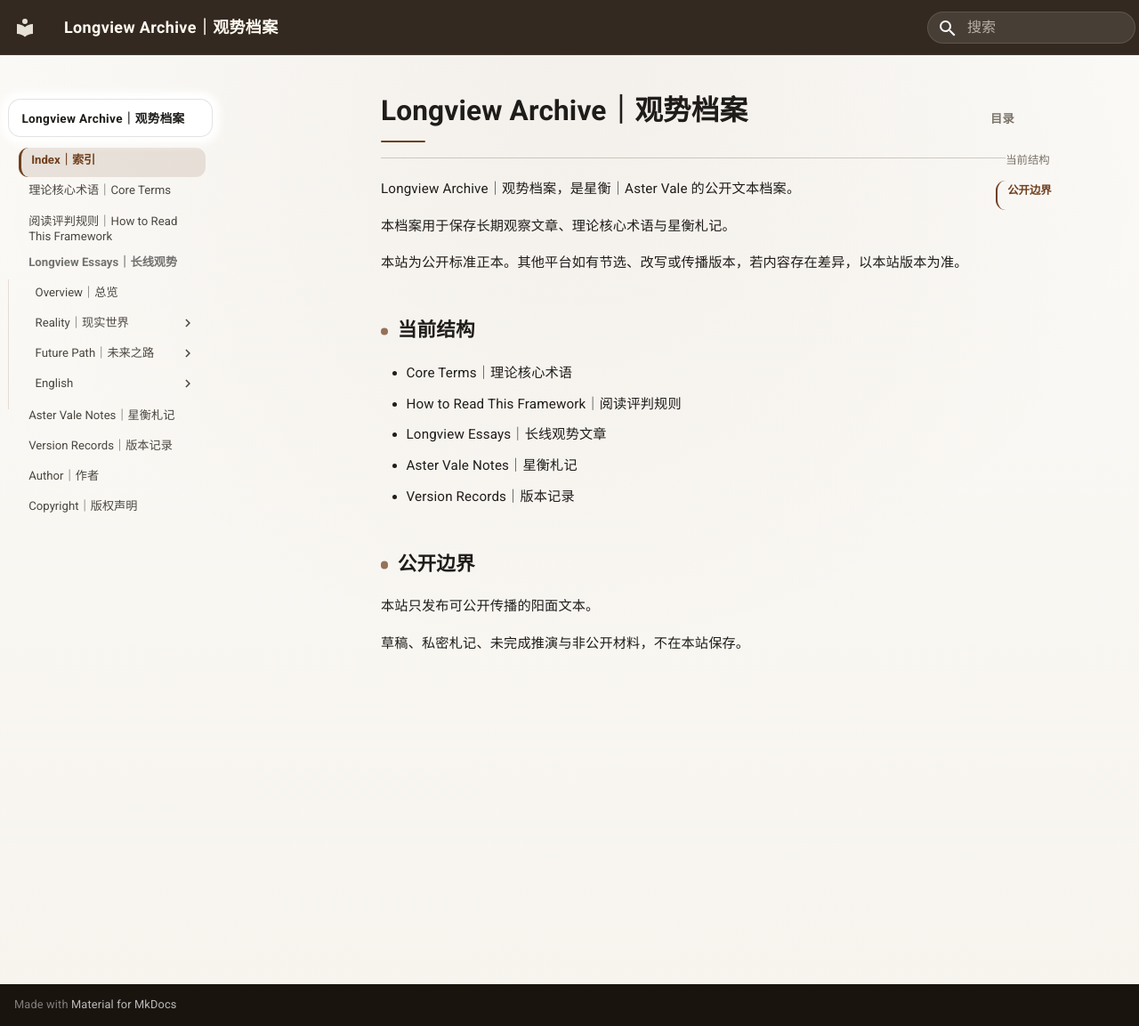
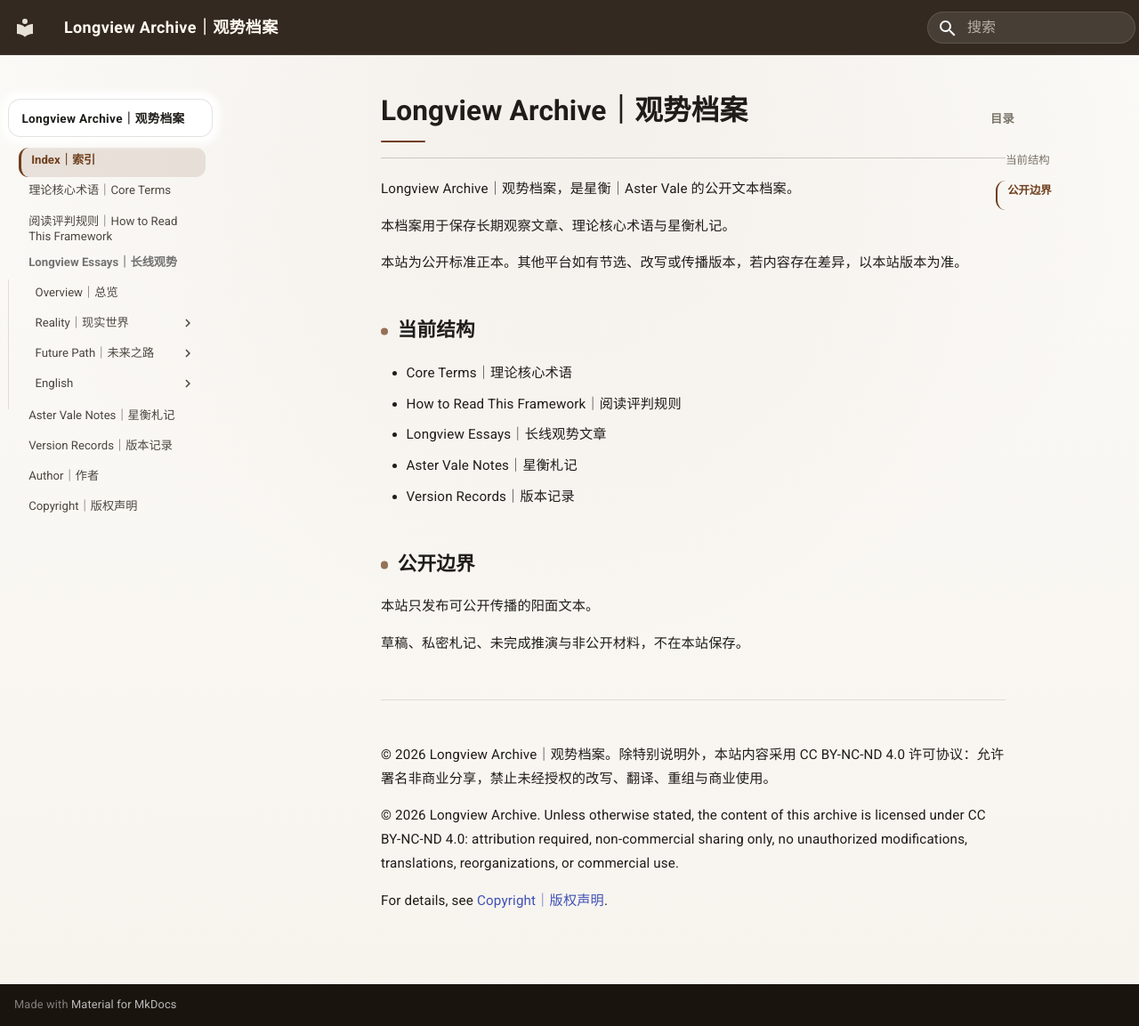
Before and after one commit to guanshi1688/longview-archive, an MkDocs documentation site: the page built from docs/index.md, in a window 1280 px wide and 1153 px high. Shown: the whole window at 89% size. Built offline with MkDocs 1.6.1 and Material for MkDocs 9.7.7, drawn with Linux system fonts in a browser that asks for light colours.

Commit message:
Update index.md

```diff
--- a/docs/index.md
+++ b/docs/index.md
@@ -19,3 +19,11 @@ Longview Archive｜观势档案，是星衡｜Aster Vale 的公开文本档案
 本站只发布可公开传播的阳面文本。
 
 草稿、私密札记、未完成推演与非公开材料，不在本站保存。
+
+---
+
+© 2026 Longview Archive｜观势档案。除特别说明外，本站内容采用 CC BY-NC-ND 4.0 许可协议：允许署名非商业分享，禁止未经授权的改写、翻译、重组与商业使用。
+
+© 2026 Longview Archive. Unless otherwise stated, the content of this archive is licensed under CC BY-NC-ND 4.0: attribution required, non-commercial sharing only, no unauthorized modifications, translations, reorganizations, or commercial use.
+
+For details, see [Copyright｜版权声明](/copyright/).
```
